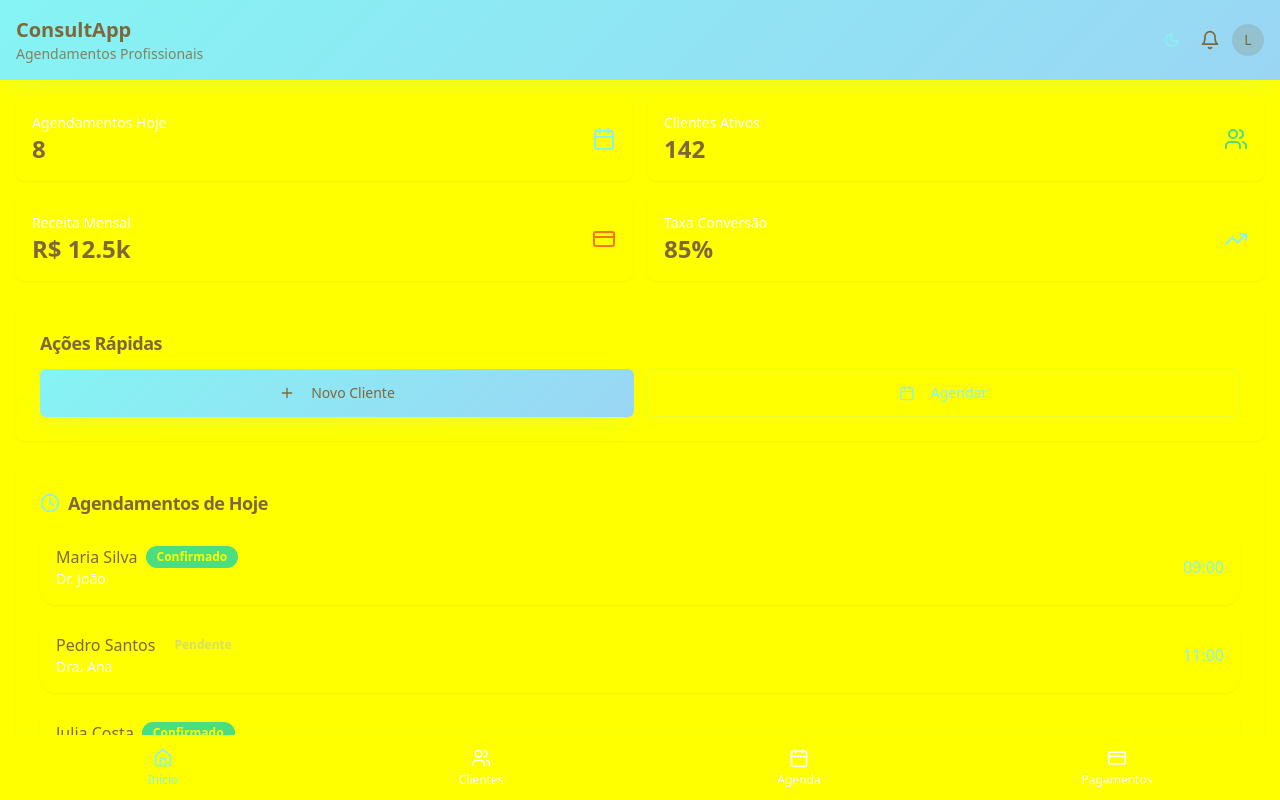
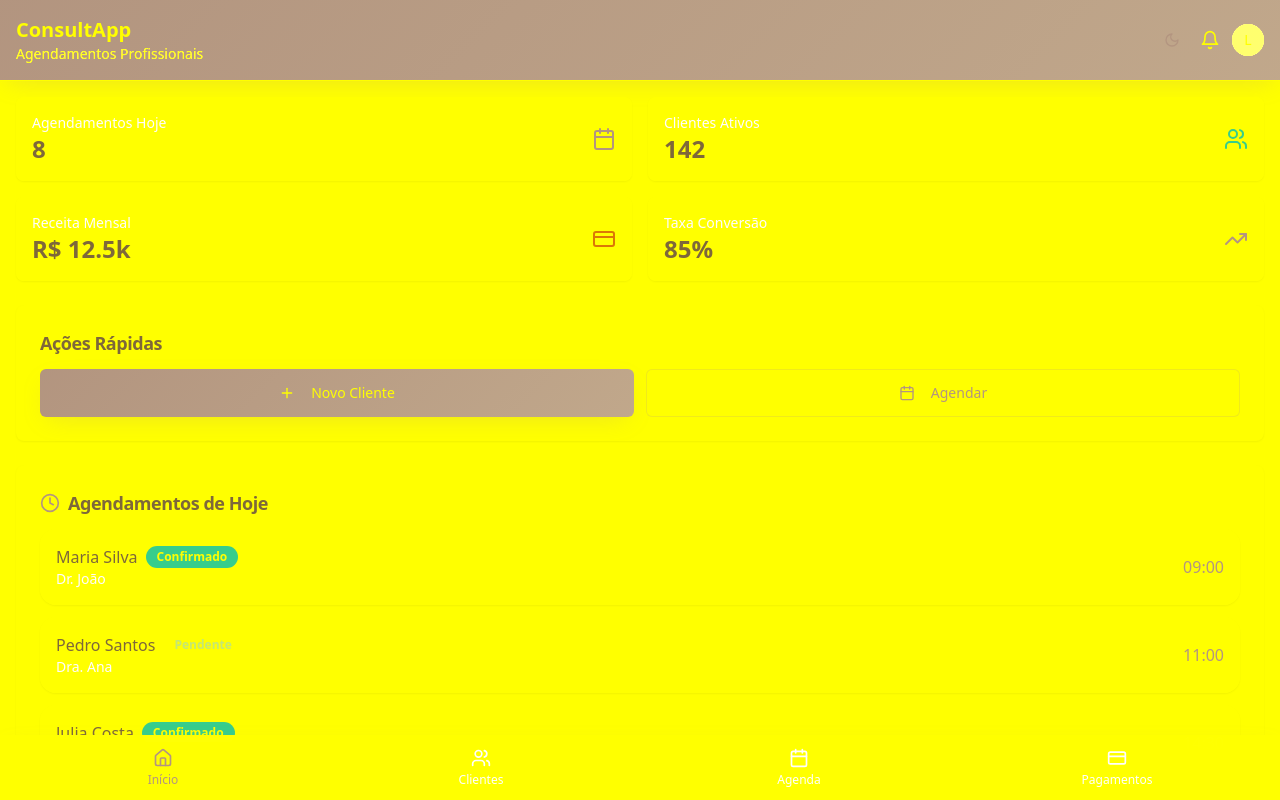
Before and after one commit to Rafaelox/cliente-mobile-hub, a React (Vite) app: page / in a window 1280 px wide. Shown: the top 800 px of the page. Built offline with nearby package versions, Linux system fonts and the light colour scheme.

Commit message:
Refactor color scheme
Remove yellow color and implement a light cream color.

```diff
--- a/src/index.css
+++ b/src/index.css
@@ -8,71 +8,71 @@ All colors MUST be HSL.
 
 @layer base {
   :root {
-    /* Modo claro - tons nude e suaves CORRIGIDOS */
-    --background: 250 248 246;
+    /* Modo claro - tons creme claros suaves */
+    --background: 249 246 243;
     --foreground: 41 37 36;
 
-    --card: 255 255 255;
+    --card: 254 251 248;
     --card-foreground: 41 37 36;
 
-    --popover: 255 255 255;
+    --popover: 254 251 248;
     --popover-foreground: 41 37 36;
 
-    --primary: 180 83% 74%;
-    --primary-foreground: 41 37 36;
-    --primary-glow: 200 85% 80%;
-    --primary-deep: 120 53% 25%;
+    --primary: 25 25% 60%;
+    --primary-foreground: 255 255 255;
+    --primary-glow: 25 30% 70%;
+    --primary-deep: 25 25% 45%;
 
-    --secondary: 245 245 245;
-    --secondary-foreground: 64 64 64;
+    --secondary: 248 245 242;
+    --secondary-foreground: 78 70 68;
 
-    --muted: 245 245 245;
-    --muted-foreground: 100 100 100;
+    --muted: 248 245 242;
+    --muted-foreground: 120 113 108;
 
-    --accent: 250 247 244;
+    --accent: 252 249 246;
     --accent-foreground: 41 37 36;
 
     --destructive: 0 84% 60%;
     --destructive-foreground: 255 255 255;
 
-    --success: 142 69% 58%;
+    --success: 154 60% 51%;
     --success-foreground: 255 255 255;
 
-    --warning: 25 95% 53%;
+    --warning: 32 95% 44%;
     --warning-foreground: 255 255 255;
 
-    --border: 220 220 220;
-    --input: 220 220 220;
-    --ring: 180 83% 74%;
+    --border: 231 225 220;
+    --input: 231 225 220;
+    --ring: 25 25% 60%;
 
     --radius: 0.5rem;
 
-    /* Gradientes nude elegantes CORRIGIDOS */
-    --gradient-primary: linear-gradient(135deg, hsl(180 83% 74%), hsl(200 85% 80%));
-    --gradient-secondary: linear-gradient(135deg, hsl(245 245 245), hsl(250 247 244));
-    --gradient-success: linear-gradient(135deg, hsl(142 69% 58%), hsl(160 65% 60%));
-    --gradient-elegant: linear-gradient(135deg, hsl(180 83% 74%), hsl(200 80% 78%));
-    --gradient-soft: linear-gradient(135deg, hsl(255 255 255), hsl(250 247 244));
+    /* Gradientes creme claros suaves */
+    --gradient-primary: linear-gradient(135deg, hsl(25 25% 60%), hsl(25 30% 70%));
+    --gradient-secondary: linear-gradient(135deg, hsl(248 245 242), hsl(252 249 246));
+    --gradient-success: linear-gradient(135deg, hsl(154 60% 51%), hsl(160 55% 55%));
+    --gradient-elegant: linear-gradient(135deg, hsl(25 25% 60%), hsl(32 30% 65%));
+    --gradient-soft: linear-gradient(135deg, hsl(254 251 248), hsl(252 249 246));
 
-    /* Sombras suaves nude CORRIGIDAS */
-    --shadow-sm: 0 1px 2px 0 hsl(180 83% 74% / 0.12);
-    --shadow-md: 0 4px 6px -1px hsl(180 83% 74% / 0.18), 0 2px 4px -1px hsl(180 83% 74% / 0.10);
-    --shadow-lg: 0 10px 15px -3px hsl(180 83% 74% / 0.25), 0 4px 6px -2px hsl(180 83% 74% / 0.15);
-    --shadow-elegant: 0 8px 25px -8px hsl(180 83% 74% / 0.25);
+    /* Sombras suaves creme */
+    --shadow-sm: 0 1px 2px 0 hsl(25 25% 60% / 0.12);
+    --shadow-md: 0 4px 6px -1px hsl(25 25% 60% / 0.18), 0 2px 4px -1px hsl(25 25% 60% / 0.10);
+    --shadow-lg: 0 10px 15px -3px hsl(25 25% 60% / 0.25), 0 4px 6px -2px hsl(25 25% 60% / 0.15);
+    --shadow-elegant: 0 8px 25px -8px hsl(25 25% 60% / 0.25);
 
     /* Mobile specific */
     --mobile-padding: 1rem;
     --mobile-radius: 1rem;
 
     /* Sidebar colors for compatibility */
-    --sidebar-background: 250 248 246;
-    --sidebar-foreground: 68 64 60;
-    --sidebar-primary: 161 98% 74%;
-    --sidebar-primary-foreground: 255 253 250;
-    --sidebar-accent: 245 242 240;
-    --sidebar-accent-foreground: 68 64 60;
-    --sidebar-border: 231 229 228;
-    --sidebar-ring: 161 98% 74%;
+    --sidebar-background: 249 246 243;
+    --sidebar-foreground: 78 70 68;
+    --sidebar-primary: 25 25% 60%;
+    --sidebar-primary-foreground: 255 255 255;
+    --sidebar-accent: 248 245 242;
+    --sidebar-accent-foreground: 78 70 68;
+    --sidebar-border: 231 225 220;
+    --sidebar-ring: 25 25% 60%;
   }
 
   .dark {
```
